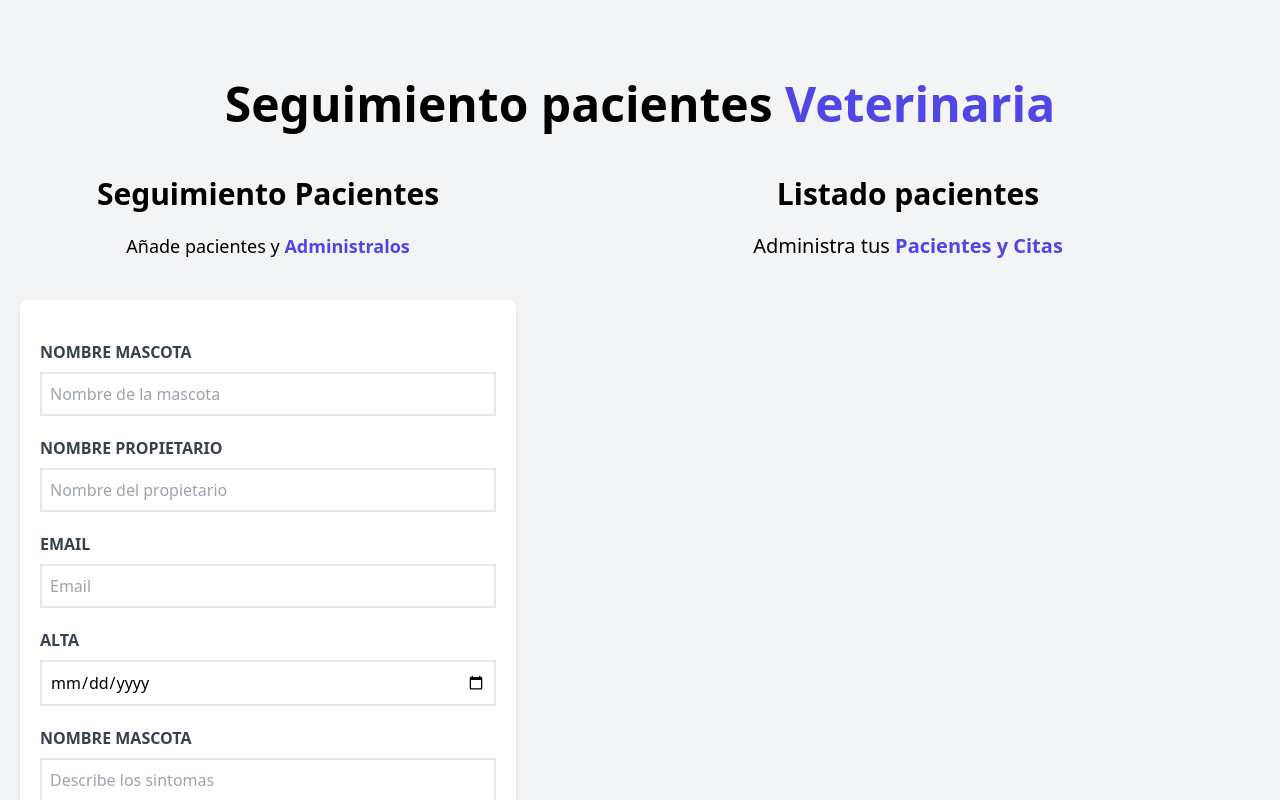
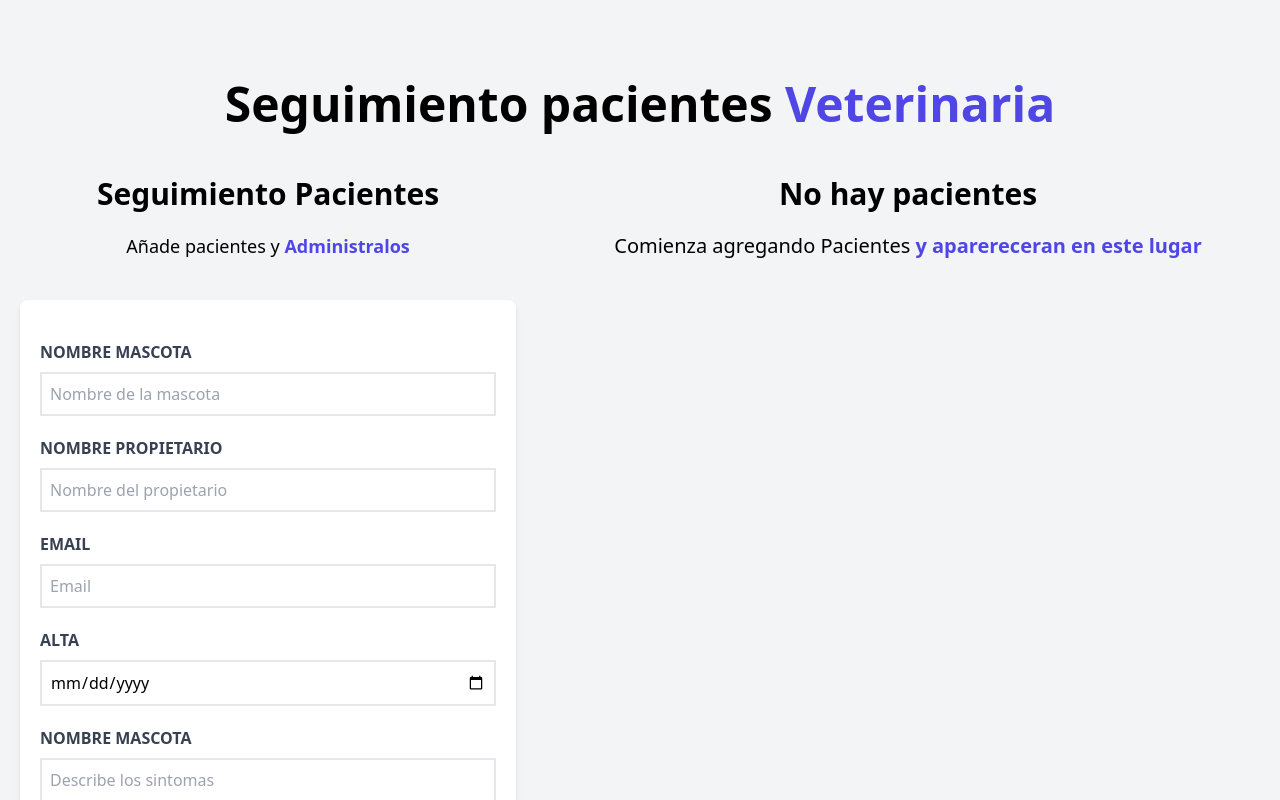
Before and after one commit to RaulCarbono/Projects-React, a React (Vite) app in the folder citas-react/: page / in a window 1280 px wide. Shown: the top 800 px of the page. Built offline with nearby package versions, Linux system fonts and the light colour scheme.

Commit message:
add buttons

```diff
--- a/citas-react/src/components/ListadoPacientes.jsx
+++ b/citas-react/src/components/ListadoPacientes.jsx
@@ -1,24 +1,44 @@
-import React from 'react'
-import Pacientes from './Pacientes'
+import React from "react";
+import Pacientes from "./Pacientes";
 
-const ListadoPacientes = ({pacientes}) => {
+const ListadoPacientes = ({ pacientes }) => {
+  return (
+    <div className="w-1/2 lg:w-3/5 h-screen overflow-y-scroll">
+      {pacientes && pacientes.length ? (
+        <>
+          <h2 className="font-black text-3xl text-center">
+            Listado pacientes{" "}
+          </h2>
 
-  return (
-   <div className='w-1/2 lg:w-3/5 h-screen overflow-y-scroll'>
+          <p className="text-xl mt-5 mb-10 text-center">
+            Administra tus {""}
+            <span className="text-indigo-600 font-bold">
+              {" "}
+              Pacientes y Citas{" "}
+            </span>
+          </p>
 
-        <h2 className='font-black text-3xl text-center'>Listado pacientes </h2>
+          {pacientes.map((item) => (
+            <Pacientes paciente={item} key={item.id} />
+          ))}
+        </>
+      ) : (
+        <>
+          <h2 className="font-black text-3xl text-center">
+            No hay pacientes{" "}
+          </h2>
 
-        <p className='text-xl mt-5 mb-10 text-center'>
-            Administra tus {''}
-            <span className='text-indigo-600 font-bold'> Pacientes y Citas </span>
-        </p>
+          <p className="text-xl mt-5 mb-10 text-center">
+            Comienza agregando Pacientes {""}
+            <span className="text-indigo-600 font-bold">
+              {" "}
+              y aparereceran en este lugar{" "}
+            </span>
+          </p>
+        </>
+      )}
+    </div>
+  );
+};
 
-         {pacientes.map(item => (
-          <Pacientes paciente={item}/>
-         ))}
-
-   </div>
-  )
-}
-
-export default ListadoPacientes
+export default ListadoPacientes;
--- a/citas-react/src/components/Pacientes.jsx
+++ b/citas-react/src/components/Pacientes.jsx
@@ -1,6 +1,5 @@
-const Pacientes = ({paciente}) => {
-
-  const {name, propietario, email, fecha,sintomas} = paciente
+const Pacientes = ({ paciente }) => {
+  const { name, propietario, email, fecha, sintomas } = paciente;
 
   return (
     <div className="m-3 bg-white shadow-md px-5 py-10 rounded-xl ">
@@ -24,6 +23,21 @@
         Sintomas : {""}
         <span className="font-normal normal-case">{sintomas} </span>
       </p>
+
+      <div className="flex justify-between mt-10">
+        <button
+          type="button"
+          className="py-2 px-10 bg-indigo-600 hover:bg-indigo-700 text-white font-bold uppercase rounded-lg"
+        >
+          Editar
+        </button>
+        <button
+          type="button"
+          className="py-2 px-10 bg-red-600 hover:bg-red-700 text-white font-bold uppercase rounded-lg"
+        >
+          Eliminar
+        </button>
+      </div>
     </div>
   );
 };
```
